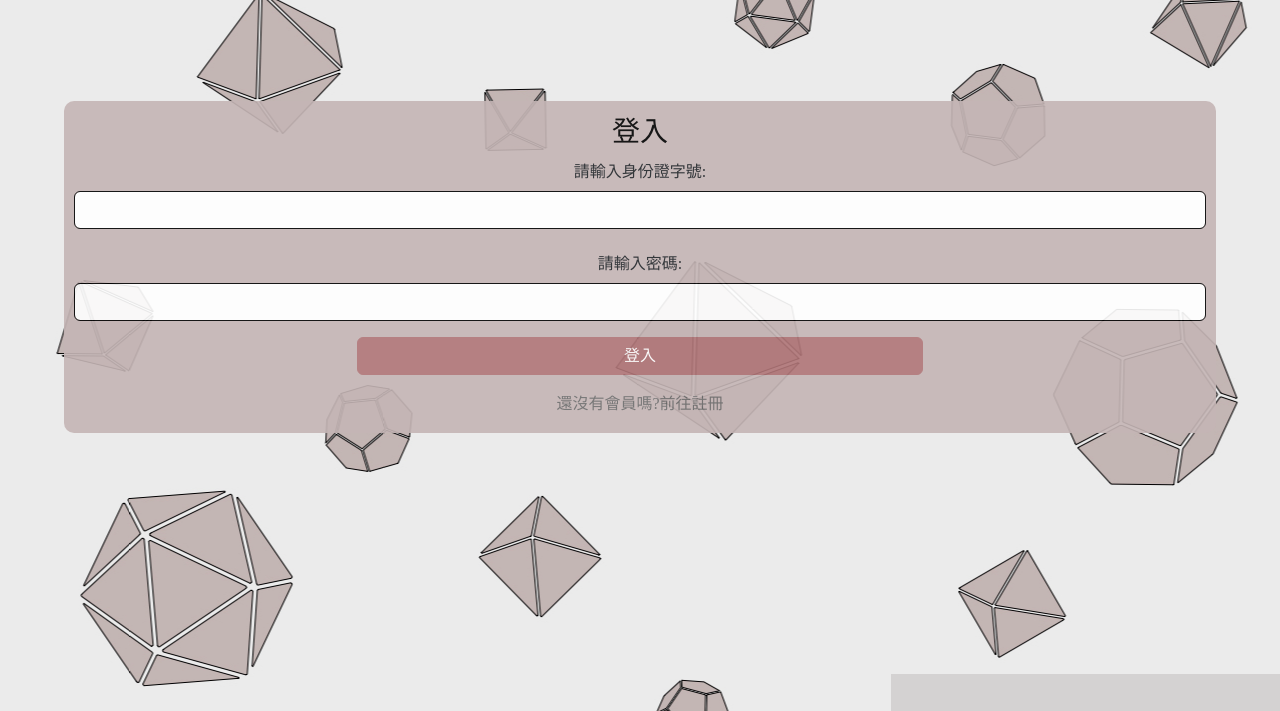
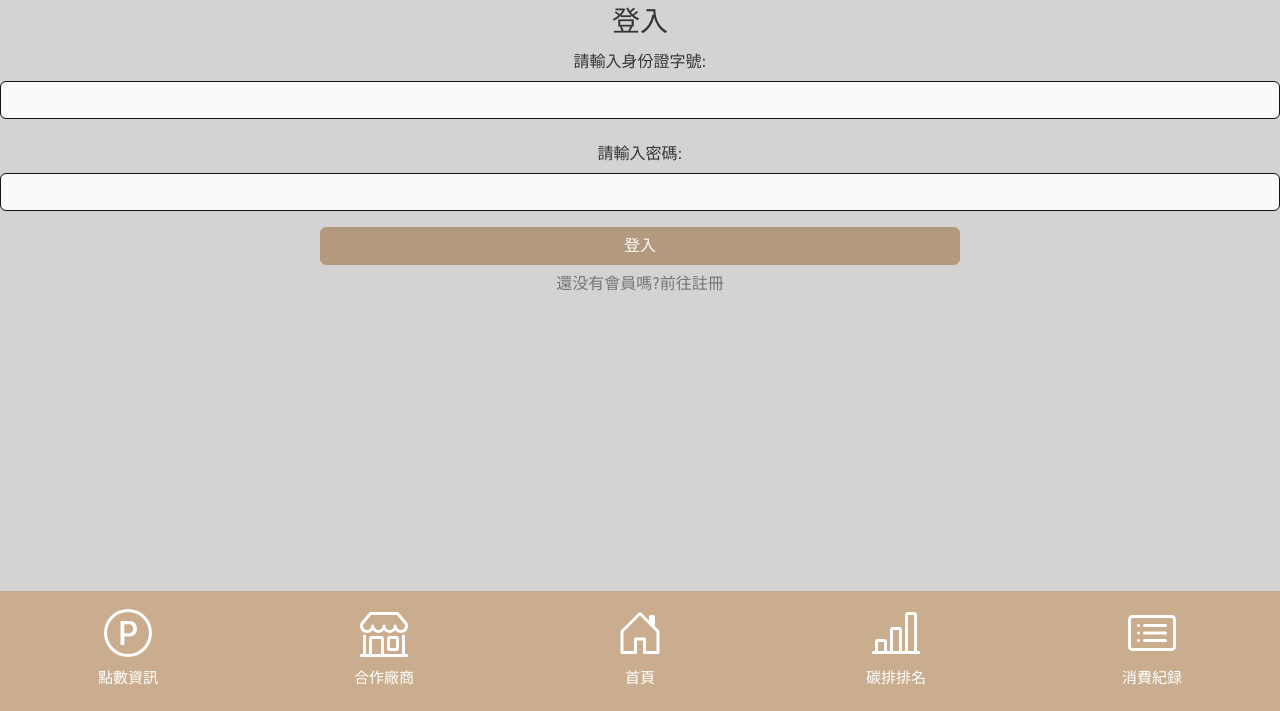
Before and after one commit to PinRay22/sa, a Django app: page /login/ in a window 1280 px wide. Shown: the part 89-800 px from the top of the page. Run offline with Django 3.2, Linux system fonts and the light colour scheme; some web fonts are replaced.

Commit message:
Add files via upload

```diff
--- a/templates/login.html
+++ b/templates/login.html
@@ -5,7 +5,6 @@
     <meta charset="UTF-8">
     <meta http-equiv="X-UA-Compatible" content="IE=edge">
     <meta name="viewport" content="width=device-width, initial-scale=1.0">
-    {% load static %}
     <!-- CSS only -->
     <link href="https://cdn.jsdelivr.net/npm/bootstrap@5.2.3/dist/css/bootstrap.min.css" rel="stylesheet"
         integrity="sha384-rbsA2VBKQhggwzxH7pPCaAqO46MgnOM80zW1RWuH61DGLwZJEdK2Kadq2F9CUG65" crossorigin="anonymous">
@@ -13,8 +12,8 @@
     <script src="https://cdn.jsdelivr.net/npm/bootstrap@5.2.3/dist/js/bootstrap.bundle.min.js"
         integrity="sha384-kenU1KFdBIe4zVF0s0G1M5b4hcpxyD9F7jL+jjXkk+Q2h455rYXK/7HAuoJl+0I4" crossorigin="anonymous">
     </script>
-    <link rel="stylesheet" href="../static/css/index.css">
-    <link rel="stylesheet" href="../static/css/basic.css">
+    <link rel="stylesheet" href="asset/css/index.css">
+    <link rel="stylesheet" href="asset/css/basic.css">
     <title>登入</title>
 </head>
 
@@ -70,16 +69,18 @@
                         <button class="nav-item" data-bs-toggle="modal" data-bs-target="#ppModal">
                             隱私權條款
                         </button>
-                        <form action="/logout/" method = "POST">{% csrf_token %}
-                            <input type="submit" class="nav-item" value="登出"></input>
+                        <form>
+                            <a href="before_login.html" class="nav-item fade" id="logouta">登出
+                            </a>
                         </form>
                     </div>
                 </div>
             </div>
             <div>
-                <img src="../static/img/logo.jpg" style="width: 172.5px; height: 63px; margin-bottom: 10px;">
+                <img src="asset/img/logo.jpg" style="width: 172.5px; height: 63px; margin-bottom: 10px;">
             </div>
-            <a class="btn_mem" href="" role="button">
+            <!--登入後-->
+            <a class="btn_mem" href="#" role="button">
                 <svg xmlns="http://www.w3.org/2000/svg" width="40" height="40" fill="black" class="bi bi-person-circle"
                     viewBox="0 0 16 16">
                     <path d="M11 6a3 3 0 1 1-6 0 3 3 0 0 1 6 0z" />
@@ -107,25 +108,25 @@
                     <div class="about_mem">
                         <h5 class="about_name">10944204 林庭妤</h5>
                         <div class="about_img">
-                            <img decoding="async" src="../static/img/lin.jpg" class="aboutimg-circle">
+                            <img decoding="async" src="asset/img/lin.jpg" class="aboutimg-circle">
                         </div>
                     </div>
                     <div class="about_mem">
                         <h5 class="about_name">10944205 吴孟軒</h5>
                         <div class="about_img">
-                            <img decoding="async" src="../static/img/wu.jpg" class="aboutimg-circle">
+                            <img decoding="async" src="asset/img/wu.jpg" class="aboutimg-circle">
                         </div>
                     </div>
                     <div class="about_mem">
                         <h5 class="about_name">10944206 王靖淳</h5>
                         <div class="about_img">
-                            <img decoding="async" src="../static/img/cchun.jpg" class="aboutimg-circle">
+                            <img decoding="async" src="asset/img/cchun.jpg" class="aboutimg-circle">
                         </div>
                     </div>
                     <div class="about_mem">
                         <h5 class="about_name">10944250 陳品叡</h5>
                         <div class="about_img">
-                            <img decoding="async" src="../static/img/chen.jpg" class="aboutimg-circle">
+                            <img decoding="async" src="asset/img/chen.jpg" class="aboutimg-circle">
                         </div>
                     </div>
                 </div>
@@ -236,32 +237,81 @@
     </div>
     <div class="main_body" style="position: absolute; top:50px;">
         <div class="mid_body" style="text-align: center; opacity:0.9;">
-            <h3 class="modal-title">登入</h3>
-            <form action="/login_p/" method = "POST">{% csrf_token %}
+            <h3 class="modal-title" style="opacity: 1;">登入</h3>
+            <form action="index.html">
                 <div class="mb-3">
-                    <label for="login_id" class="col-form-label">請輸入身份證字號:</label>
-                    <input type="text" class="form-control" id="login_id" name = "san" required>
+                    <label for="login_id" class="col-form-label" style="opacity: 1;">請輸入身份證字號:</label>
+                    <input type="text" class="form-control" id="login_id" style="opacity: 1;">
                 </div>
                 <div class="mb-3">
-                    <label for="login_psd" class="col-form-label">請輸入密碼:</label>
-                    <input type="password" class="form-control" id="login_psd" name = "password" required>
+                    <label for="login_psd" class="col-form-label" style="opacity: 1;">請輸入密碼:</label>
+                    <input type="password" class="form-control" id="login_psd" style="opacity: 1;">
                 </div>
                 <div class="d-grid gap-2 col-6 mx-auto">
-                    <input type="submit" class="btn btn-primary" id="membtn" value="登入">
+                    <input type="submit" class="btn btn-primary" id="membtn" value="登入" style="opacity: 1;">
                 </div>
             </form>
             <div class="d-grid gap-2">
-                <a class="btn" href="/signup_view/" style="color:#6C6C6C;">還沒有會員嗎?前往註冊</a>
+                <a class="btn" href="signup.html" style="color:#6C6C6C; opacity: 1;">還没有會員嗎?前往註冊</a>
             </div>
         </div>
     </div>
-        {% if messages %}
-        <script>
-        {% for msg in messages %}
-            alert('{{ msg.message }}');
-        {% endfor %}
-        </script>
-        {% endif %}
+    <!--底部-->
+    <nav class="nav position-fixed bottom-0 bg-secondary nav_width" aria-label="Secondary navigation"
+        style="background-color: #c9ad8e !important; height: 120px;">
+        <a class="nav-link b_nav_w" aria-current="page" href="#">
+            <svg xmlns="http://www.w3.org/2000/svg" width="48" height="48" fill="currentColor" class="bi bi-p-circle"
+                viewBox="0 0 16 16">
+                <path
+                    d="M1 8a7 7 0 1 0 14 0A7 7 0 0 0 1 8Zm15 0A8 8 0 1 1 0 8a8 8 0 0 1 16 0ZM5.5 4.002h2.962C10.045 4.002 11 5.104 11 6.586c0 1.494-.967 2.578-2.55 2.578H6.784V12H5.5V4.002Zm2.77 4.072c.893 0 1.419-.545 1.419-1.488s-.526-1.482-1.42-1.482H6.778v2.97H8.27Z" />
+            </svg>
+            <div>
+                <p class="b_nav_t">點數資訊</p>
+            </div>
+        </a>
+        <a class="nav-link b_nav_w" href="#">
+            <svg xmlns="http://www.w3.org/2000/svg" width="48" height="48" fill="currentColor" class="bi bi-shop"
+                viewBox="0 0 16 16">
+                <path
+                    d="M2.97 1.35A1 1 0 0 1 3.73 1h8.54a1 1 0 0 1 .76.35l2.609 3.044A1.5 1.5 0 0 1 16 5.37v.255a2.375 2.375 0 0 1-4.25 1.458A2.371 2.371 0 0 1 9.875 8 2.37 2.37 0 0 1 8 7.083 2.37 2.37 0 0 1 6.125 8a2.37 2.37 0 0 1-1.875-.917A2.375 2.375 0 0 1 0 5.625V5.37a1.5 1.5 0 0 1 .361-.976l2.61-3.045zm1.78 4.275a1.375 1.375 0 0 0 2.75 0 .5.5 0 0 1 1 0 1.375 1.375 0 0 0 2.75 0 .5.5 0 0 1 1 0 1.375 1.375 0 1 0 2.75 0V5.37a.5.5 0 0 0-.12-.325L12.27 2H3.73L1.12 5.045A.5.5 0 0 0 1 5.37v.255a1.375 1.375 0 0 0 2.75 0 .5.5 0 0 1 1 0zM1.5 8.5A.5.5 0 0 1 2 9v6h1v-5a1 1 0 0 1 1-1h3a1 1 0 0 1 1 1v5h6V9a.5.5 0 0 1 1 0v6h.5a.5.5 0 0 1 0 1H.5a.5.5 0 0 1 0-1H1V9a.5.5 0 0 1 .5-.5zM4 15h3v-5H4v5zm5-5a1 1 0 0 1 1-1h2a1 1 0 0 1 1 1v3a1 1 0 0 1-1 1h-2a1 1 0 0 1-1-1v-3zm3 0h-2v3h2v-3z" />
+            </svg>
+            <div>
+                <p class="b_nav_t">合作廠商</p>
+            </div>
+        </a>
+        <a class="nav-link b_nav_w" href="#">
+            <svg xmlns="http://www.w3.org/2000/svg" width="48" height="48" fill="currentColor" class="bi bi-house-door"
+                viewBox="0 0 16 16">
+                <path
+                    d="M8.354 1.146a.5.5 0 0 0-.708 0l-6 6A.5.5 0 0 0 1.5 7.5v7a.5.5 0 0 0 .5.5h4.5a.5.5 0 0 0 .5-.5v-4h2v4a.5.5 0 0 0 .5.5H14a.5.5 0 0 0 .5-.5v-7a.5.5 0 0 0-.146-.354L13 5.793V2.5a.5.5 0 0 0-.5-.5h-1a.5.5 0 0 0-.5.5v1.293L8.354 1.146ZM2.5 14V7.707l5.5-5.5 5.5 5.5V14H10v-4a.5.5 0 0 0-.5-.5h-3a.5.5 0 0 0-.5.5v4H2.5Z" />
+            </svg>
+            <div>
+                <p class="b_nav_t">首頁</p>
+            </div>
+        </a>
+        <a class="nav-link b_nav_w" href="#">
+            <svg xmlns="http://www.w3.org/2000/svg" width="48" height="48" fill="currentColor"
+                class="bi bi-bar-chart-line" viewBox="0 0 16 16">
+                <path
+                    d="M11 2a1 1 0 0 1 1-1h2a1 1 0 0 1 1 1v12h.5a.5.5 0 0 1 0 1H.5a.5.5 0 0 1 0-1H1v-3a1 1 0 0 1 1-1h2a1 1 0 0 1 1 1v3h1V7a1 1 0 0 1 1-1h2a1 1 0 0 1 1 1v7h1V2zm1 12h2V2h-2v12zm-3 0V7H7v7h2zm-5 0v-3H2v3h2z" />
+            </svg>
+            <div>
+                <p class="b_nav_t">碳排排名</p>
+            </div>
+        </a>
+        <a class="nav-link b_nav_w" href="#">
+            <svg xmlns="http://www.w3.org/2000/svg" width="48" height="48" fill="currentColor" class="bi bi-card-list"
+                viewBox="0 0 16 16">
+                <path
+                    d="M14.5 3a.5.5 0 0 1 .5.5v9a.5.5 0 0 1-.5.5h-13a.5.5 0 0 1-.5-.5v-9a.5.5 0 0 1 .5-.5h13zm-13-1A1.5 1.5 0 0 0 0 3.5v9A1.5 1.5 0 0 0 1.5 14h13a1.5 1.5 0 0 0 1.5-1.5v-9A1.5 1.5 0 0 0 14.5 2h-13z" />
+                <path
+                    d="M5 8a.5.5 0 0 1 .5-.5h7a.5.5 0 0 1 0 1h-7A.5.5 0 0 1 5 8zm0-2.5a.5.5 0 0 1 .5-.5h7a.5.5 0 0 1 0 1h-7a.5.5 0 0 1-.5-.5zm0 5a.5.5 0 0 1 .5-.5h7a.5.5 0 0 1 0 1h-7a.5.5 0 0 1-.5-.5zm-1-5a.5.5 0 1 1-1 0 .5.5 0 0 1 1 0zM4 8a.5.5 0 1 1-1 0 .5.5 0 0 1 1 0zm0 2.5a.5.5 0 1 1-1 0 .5.5 0 0 1 1 0z" />
+            </svg>
+            <div>
+                <p class="b_nav_t">消費紀録</p>
+            </div>
+        </a>
+    </nav>
 </body>
 
 </html>
```
Also changed, not shown: templates/signup.html (+29 -43 lines).
